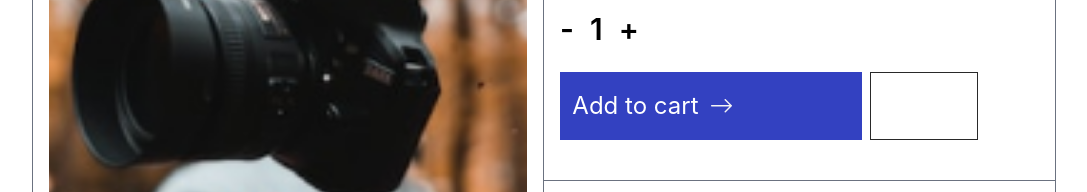
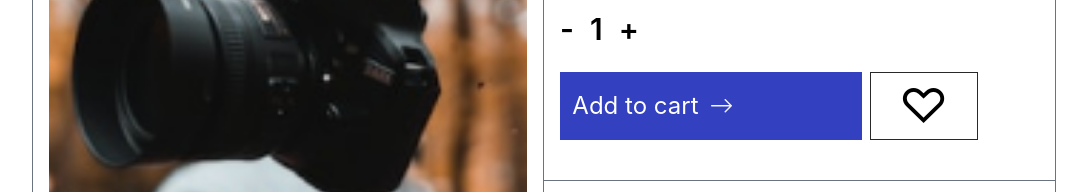
Before and after one commit to Elochukwu3/artsy, a Next.js app: page /market_place/editorials/Alternating in a window 1280 px wide. Shown: the part 817-1009 px from the top of the page, without its empty margins (96-1183 px from the left). Built offline with nearby package versions, Linux system fonts and the light colour scheme.

Commit message:
cart page: initial

```diff
--- a/pages/market_place/editorials/[name].js
+++ b/pages/market_place/editorials/[name].js
@@ -1,3 +1,4 @@
+import { useState } from "react";
 import { useRouter } from "next/router";
 import { storedItems } from "../../../assets/salesItems";
 
@@ -25,6 +26,10 @@ export const getStaticProps = (context) => {
   };
 };
 export default function Phiomena({ pages }) {
+  const [heart, setHeart] = useState(false);
+  const hanleHeartChange =()=>{
+    setHeart(!heart)
+  }
   const router = useRouter();
   const redirectPage = () => {
     router.back(-1);
@@ -75,14 +80,14 @@ export default function Phiomena({ pages }) {
                       <span className="cursor-pointer">+</span>
                     </p>
                     <div className="w-[90%] h-[68px] flex gap-2">
-                      <button className="bg-[#3341C1] h-full w-[70%] text-white grid grid-cols-2 items-center">
+                      <button className="bg-[#3341C1] h-full w-[70%] text-white grid grid-cols-2 items-center" onClick={()=> router.push('/cart')}>
                         <p className="block">Add to cart </p>
                         <img src="/icon/sm-arrow.png" className="block"/>
                       </button>
-                      <div className="border border-[#292929] w-[25%] h-full p-auto block text-[2em] flex justify-center items-center cursor-pointer">
-                      {/* &#9825;
-                        &#9829;
-                        &#10084; */}
+                      <div onClick={hanleHeartChange} className="  border border-[#292929] w-[25%] h-full p-auto block text-[2em] flex justify-center items-center cursor-pointer">
+                     {
+                      !heart ? (<span>  &#9825;</span>):(<span className="text-red-600">&#9829;</span>)
+                     }
 
                       </div>
                     </div>
```
